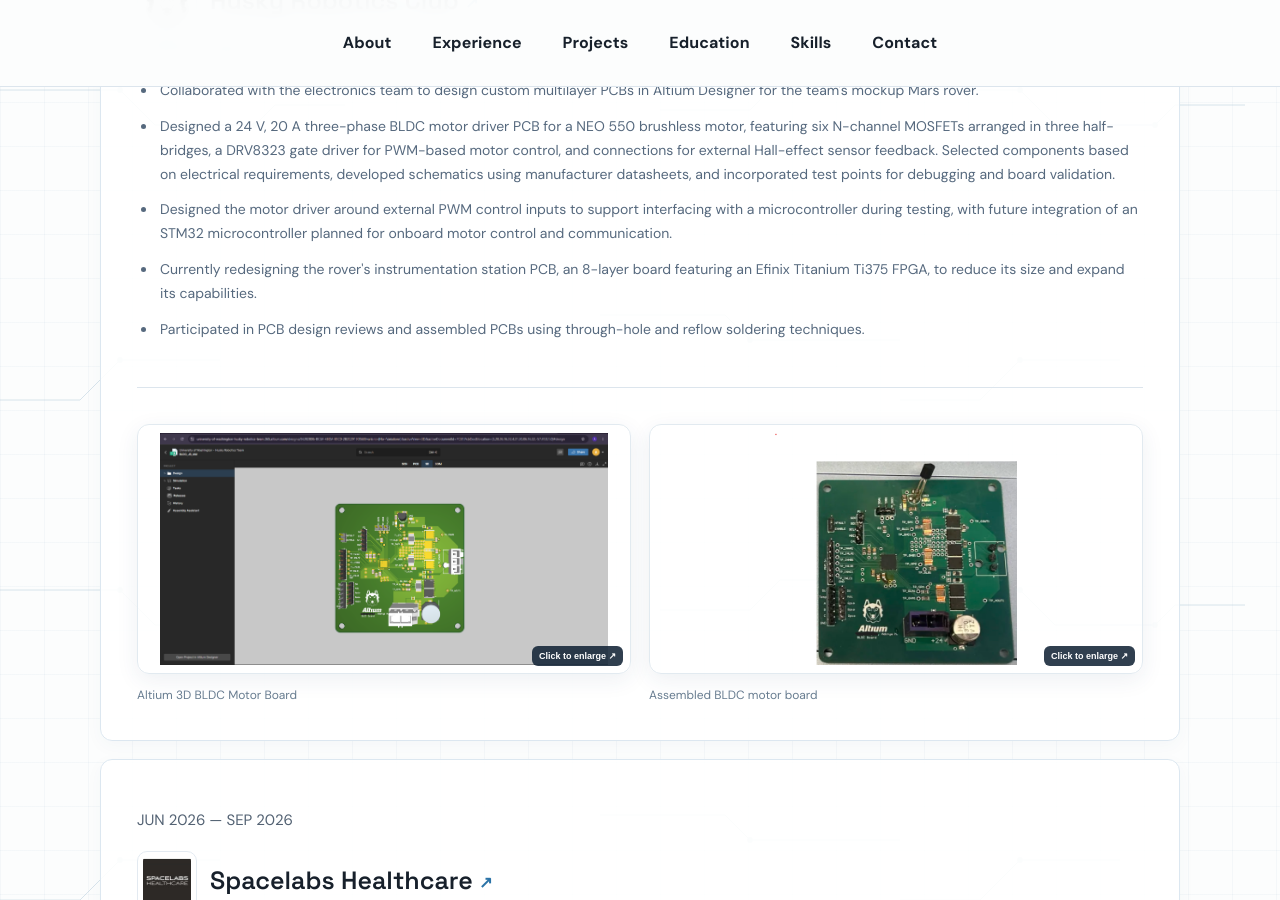
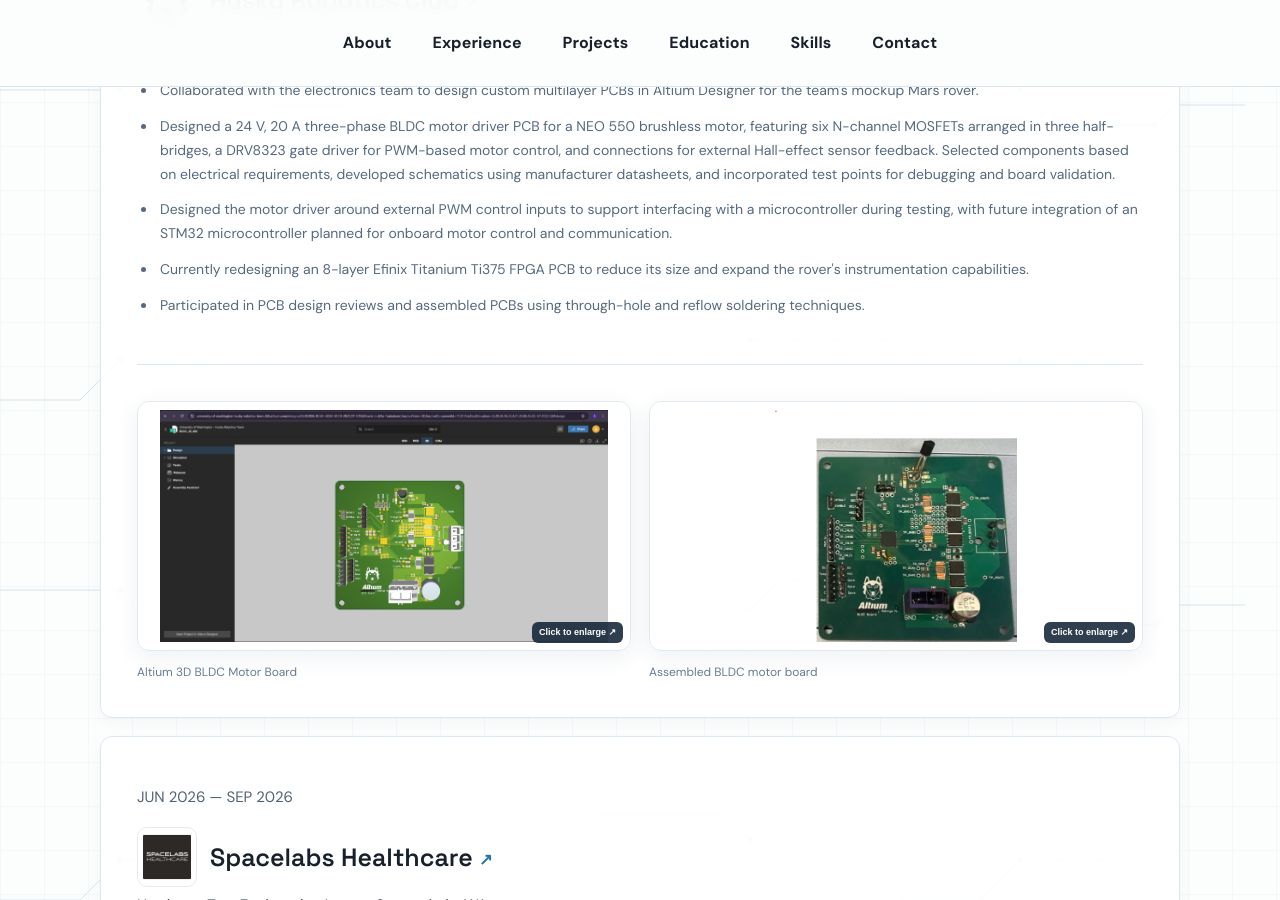
Before and after one commit to AdityaManivel/AdityaManivel.github.io, a Jekyll site: the page index.html, which Jekyll copies as it is, in a window 1280 px wide and 900 px high, scrolled down 1218 px. Built offline with Jekyll 4.4.1, drawn with Linux system fonts in a browser that asks for light colours.

Commit message:
Shorten FPGA PCB redesign bullet

```diff
--- a/index.html
+++ b/index.html
@@ -72,7 +72,7 @@
           <li>Collaborated with the electronics team to design custom multilayer PCBs in Altium Designer for the team's mockup Mars rover.</li>
           <li>Designed a 24 V, 20 A three-phase BLDC motor driver PCB for a NEO 550 brushless motor, featuring six N-channel MOSFETs arranged in three half-bridges, a DRV8323 gate driver for PWM-based motor control, and connections for external Hall-effect sensor feedback. Selected components based on electrical requirements, developed schematics using manufacturer datasheets, and incorporated test points for debugging and board validation.</li>
           <li>Designed the motor driver around external PWM control inputs to support interfacing with a microcontroller during testing, with future integration of an STM32 microcontroller planned for onboard motor control and communication.</li>
-          <li>Currently redesigning the rover's instrumentation station PCB, an 8-layer board featuring an Efinix Titanium Ti375 FPGA, to reduce its size and expand its capabilities.</li>
+          <li>Currently redesigning an 8-layer Efinix Titanium Ti375 FPGA PCB to reduce its size and expand the rover's instrumentation capabilities.</li>
           <li>Participated in PCB design reviews and assembled PCBs using through-hole and reflow soldering techniques.</li>
         </ul>
 
```
